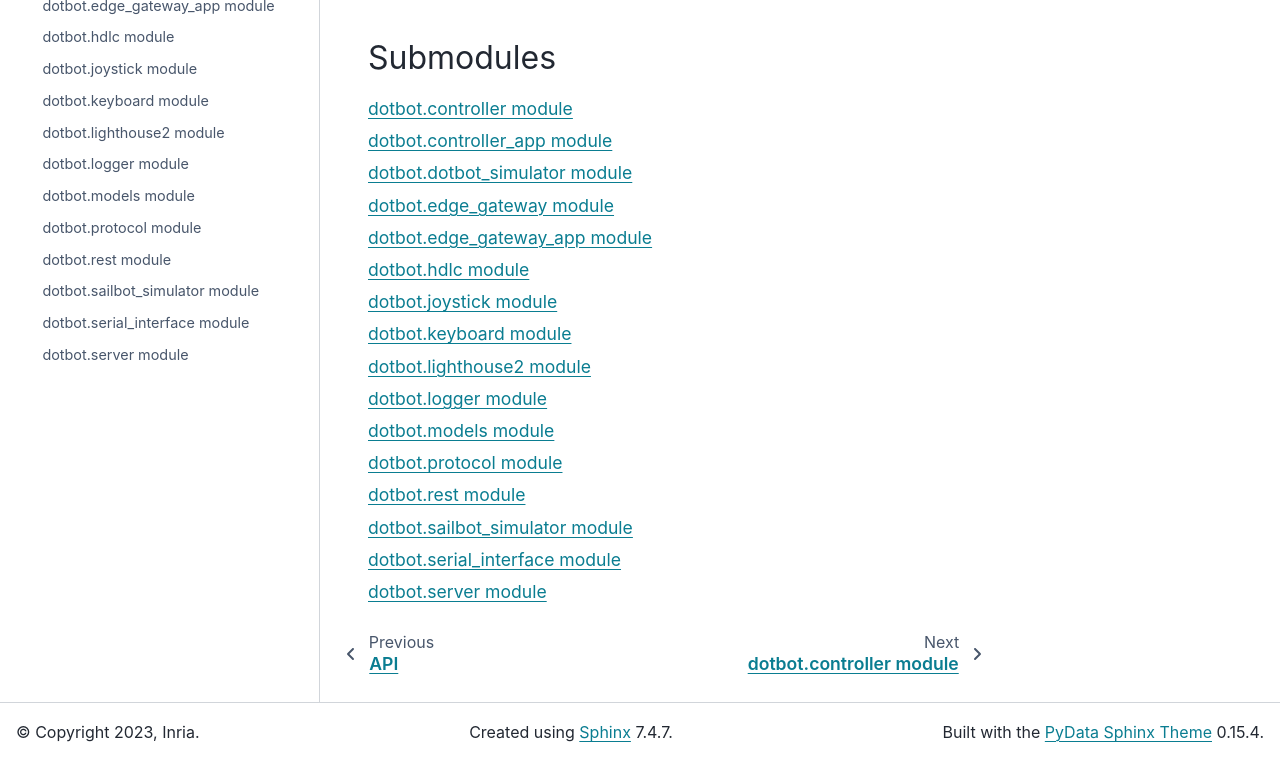
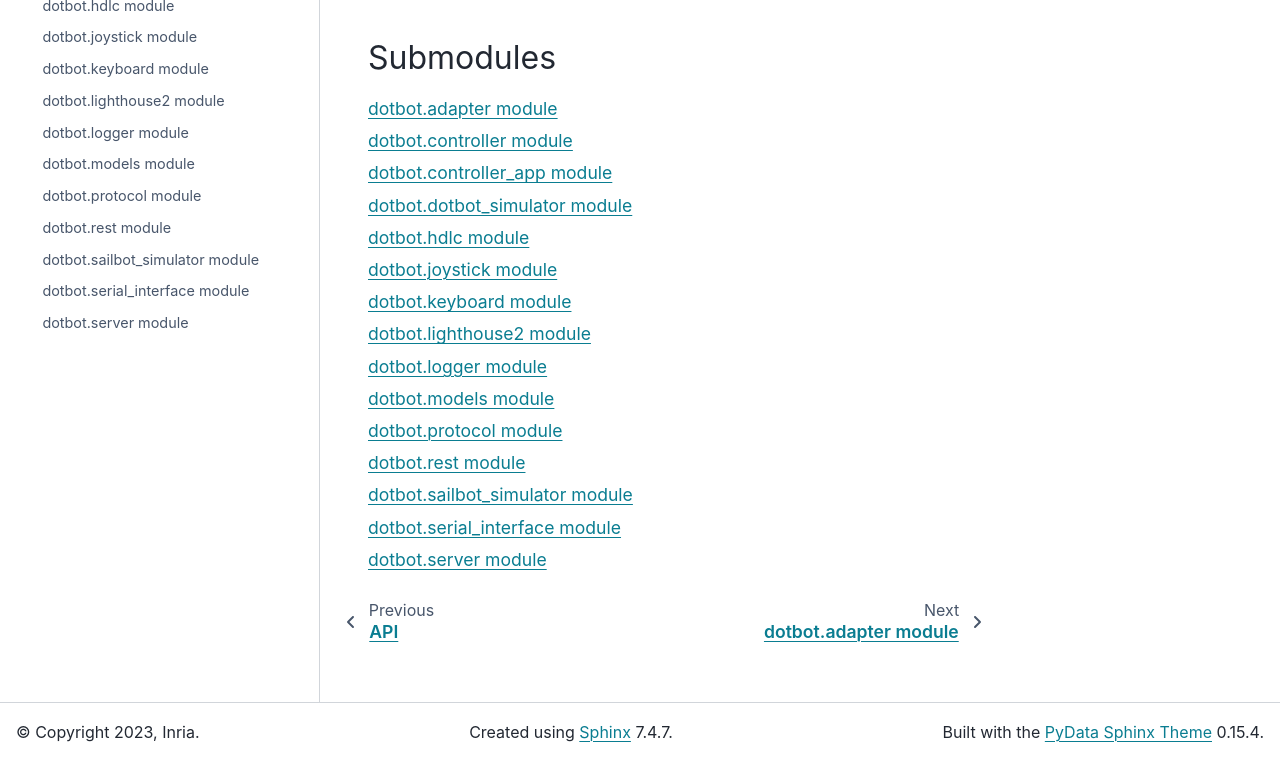
Before and after one commit to DotBots/PyDotBot, a Sphinx documentation site: the page built from doc/api/dotbot.rst, in a window 1280 px wide and 1074 px high, cut to the strip 313-1074 px from the top of the window. Built offline with Sphinx 7.4.7 and the PyData theme 0.15.4, drawn with Linux system fonts in a browser that asks for light colours; some of the changed text lies outside the part shown.

```diff
--- /dev/null
+++ b/doc/api/dotbot.adapter.rst
@@ -0,0 +1,7 @@
+dotbot.adapter module
+=====================
+
+.. automodule:: dotbot.adapter
+   :members:
+   :undoc-members:
+   :show-inheritance:
--- a/doc/api/dotbot.edge_gateway.rst
+++ /dev/null
@@ -1,7 +0,0 @@
-dotbot.edge\_gateway module
-===========================
-
-.. automodule:: dotbot.edge_gateway
-   :members:
-   :undoc-members:
-   :show-inheritance:
--- a/doc/api/dotbot.edge_gateway_app.rst
+++ /dev/null
@@ -1,7 +0,0 @@
-dotbot.edge\_gateway\_app module
-================================
-
-.. automodule:: dotbot.edge_gateway_app
-   :members:
-   :undoc-members:
-   :show-inheritance:
--- a/doc/api/dotbot.rst
+++ b/doc/api/dotbot.rst
@@ -12,11 +12,10 @@ Submodules
 .. toctree::
    :maxdepth: 4
 
+   dotbot.adapter
    dotbot.controller
    dotbot.controller_app
    dotbot.dotbot_simulator
-   dotbot.edge_gateway
-   dotbot.edge_gateway_app
    dotbot.hdlc
    dotbot.joystick
    dotbot.keyboard
--- a/doc/conf.py
+++ b/doc/conf.py
@@ -25,6 +25,7 @@ templates_path = ["_templates"]
 exclude_patterns = ["_build"]
 nitpick_ignore_regex = [
     ("py:class", r"abc.*"),
+    ("py:class", r"callable.*"),
     ("py:class", r"enum.*"),
     ("py:class", r"numpy.*"),
     ("py:class", r"pydantic.*"),
```
